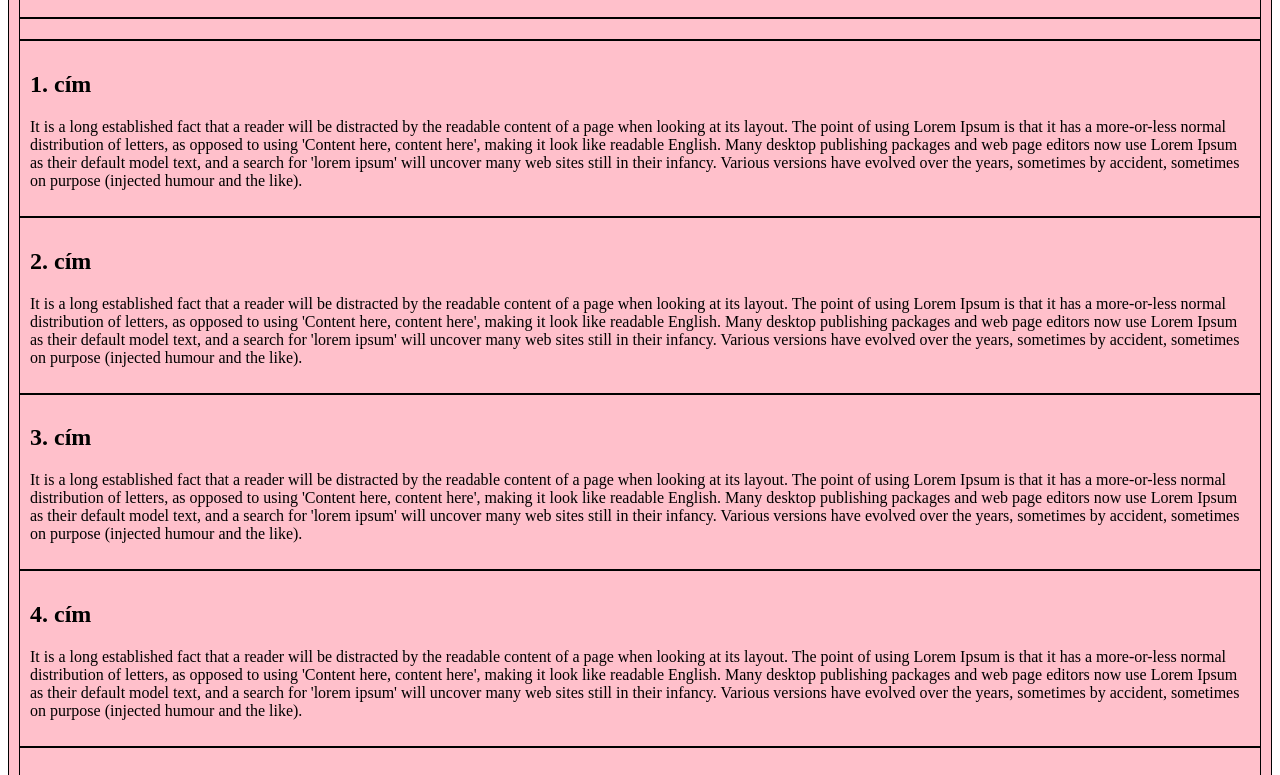
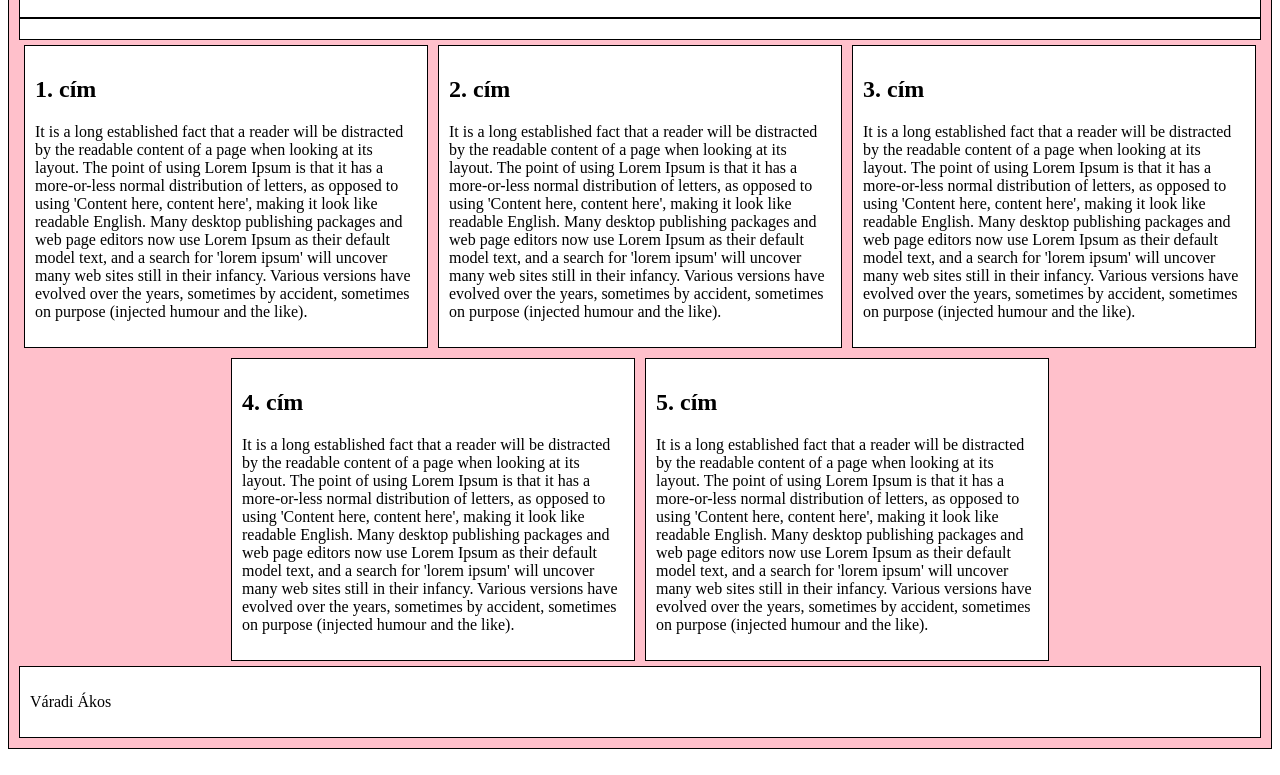
Before and after one commit to ScoorpionZ/Flexbox, a plain HTML site: page index.html in a window 1280 px wide. Shown: the part 103-878 px from the top of the page. Drawn offline with Linux system fonts and the light colour scheme.

Commit message:
flexbox oldalszerkezet kialakitva kialakitva

```diff
--- a/stilus.css
+++ b/stilus.css
@@ -10,4 +10,30 @@ main{
 main, article, nav, header, footer{
     border: 1px solid black;
     padding: 10px;
+    box-sizing: border-box;
 }
+
+article, nav, header, footer{
+    background-color: white;
+}
+
+main{
+    display: flex;
+    flex-direction: row;
+    flex-wrap: wrap;
+    justify-content: center;
+}
+
+header, nav, footer{
+    flex: 0 0 100%;
+}
+
+article{
+    flex:  0 0 calc(33.3333% - 10px);
+    margin: 5px;
+}
+@media screen and (max-width:600px){
+    main{
+        flex-direction: column;
+    }
+}
```
